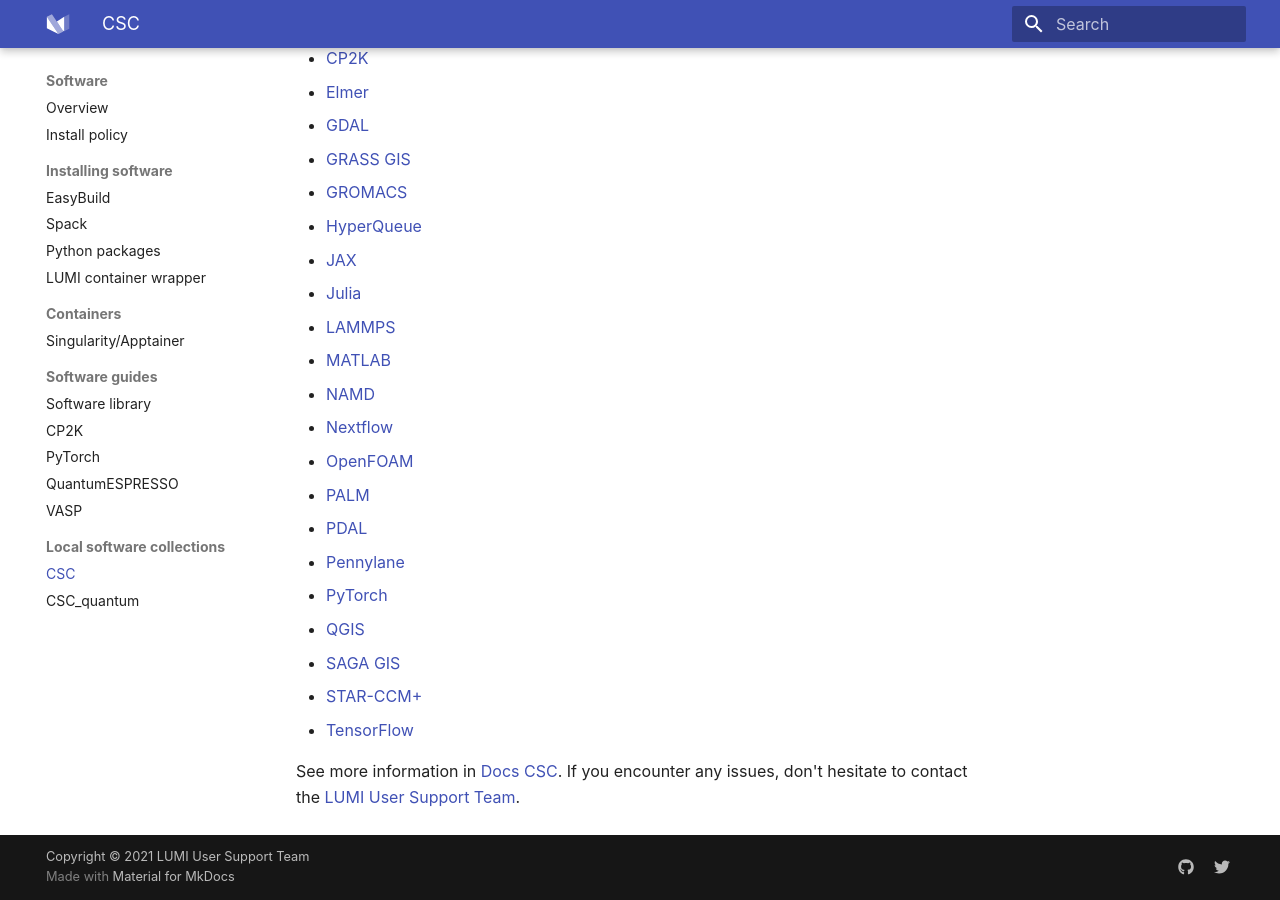
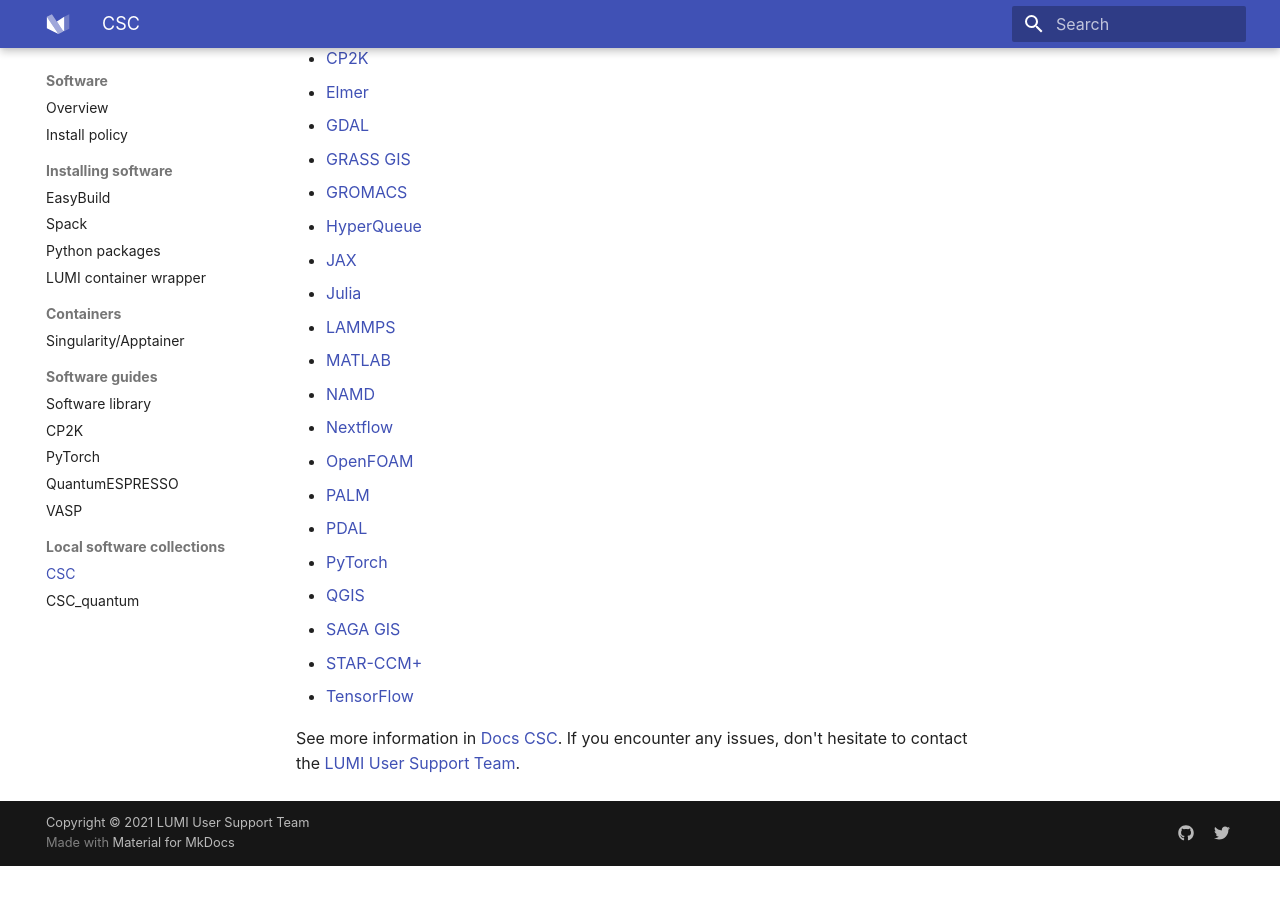
Before and after one commit to Lumi-supercomputer/lumi-userguide, an MkDocs documentation site: the page built from docs/software/local/csc.md, in a window 1280 px wide and 900 px high, scrolled down 623 px. Built offline with MkDocs 1.6.1 and Material for MkDocs 9.7.7, drawn with Linux system fonts in a browser that asks for light colours; after the commit the page ends 1489 px from its top, so only the background shows below that.

Commit message:
Update csc.md
Delete Pennylane from this page, since it is added to CSC quantum page (where it belongs)

```diff
--- a/docs/software/local/csc.md
+++ b/docs/software/local/csc.md
@@ -38,7 +38,6 @@
 * [OpenFOAM](https://docs.csc.fi/apps/openfoam/)
 * [PALM](https://docs.csc.fi/apps/palm/)
 * [PDAL](https://docs.csc.fi/apps/pdal/)
-* [Pennylane](https://docs.csc.fi/apps/pennylane/)
 * [PyTorch](https://docs.csc.fi/apps/pytorch/)
 * [QGIS](https://docs.csc.fi/apps/qgis/)
 * [SAGA GIS](https://docs.csc.fi/apps/saga-gis/)
```
